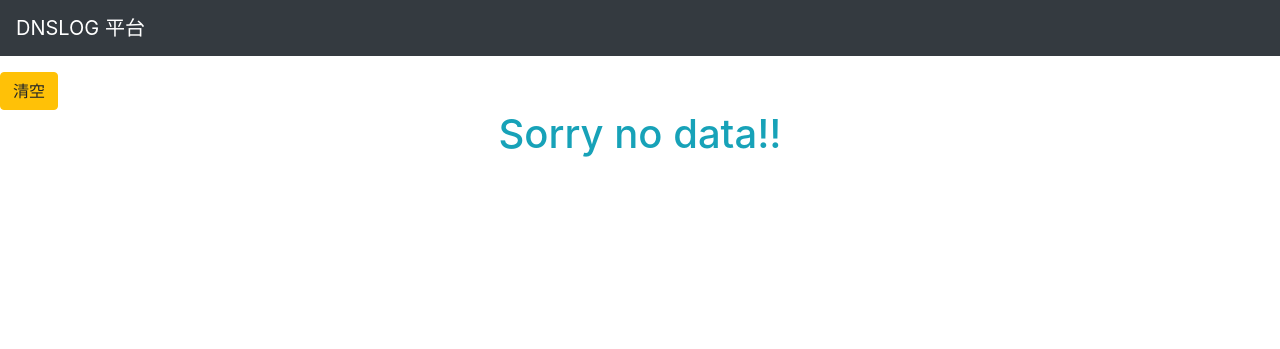
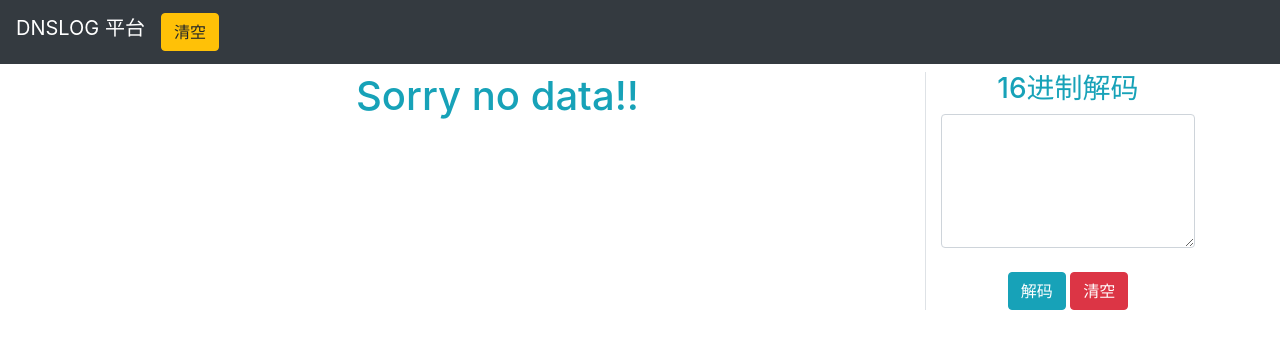
Before and after one commit to imjdl/DLS, a Django app: page / in a window 1280 px wide. Shown: the top 349 px of the page. Run offline with Django 3.2, Linux system fonts and the light colour scheme; data that the repository does not hold is empty; some libraries are stand-ins or nearby versions.

Commit message:
添加十六进制解码

```diff
--- a/DLS/settings.py
+++ b/DLS/settings.py
@@ -123,6 +123,8 @@ STATIC_URL = '/static/'
 
 # customize value
 
+# YOU host
 DNSHOST = '127.0.0.1'
 
+# You port
 DNSPORT = 53
--- a/dnslog/static/dnslog/js/getdata.js
+++ b/dnslog/static/dnslog/js/getdata.js
@@ -15,11 +15,13 @@ function strtojson(str) {
     var json = (new Function("return " + str))();
     return json;
 }
+
 function clear_log() {
     var xmlhttp = getXmlHttp();
     xmlhttp.open("GET",'/index/deldata', true);
     xmlhttp.send();
 }
+
 function getLogdata() {
     var xmlhttp = getXmlHttp();
     var dnslog = document.getElementById('dnslog');
@@ -66,3 +68,26 @@ function getLogdata() {
 }
 
 var handler = setInterval(getLogdata, 1000);
+
+function clear_hex() {
+    document.getElementById("decodehex").value="";
+}
+
+// 16进制转字符串
+function decode_hex() {
+    var val = document.getElementById("decodehex").value;
+    var trimedStr = val.trim();
+　　 var rawStr = trimedStr.substr(0,2).toLowerCase() === "0x"?trimedStr.substr(2):trimedStr;
+    var len = rawStr.length;
+　　 if(len % 2 !== 0) {
+　　　　alert("Illegal Format ASCII Code!");
+　　　　return "";
+　　 }
+　　 var curCharCode;
+　　 var resultStr = [];
+　　 for(var i = 0; i < len;i = i + 2) {
+　　　　curCharCode = parseInt(rawStr.substr(i, 2), 16); // ASCII Code Value
+　　　　resultStr.push(String.fromCharCode(curCharCode));
+　　 }
+    document.getElementById("decodehex").value = resultStr.join("");
+}
--- a/dnslog/templates/dnslog/index.html
+++ b/dnslog/templates/dnslog/index.html
@@ -12,14 +12,29 @@
       <li class="nav-item navbar-brand">
           <span class="text-white">DNSLOG 平台</span>
       </li>
+      <li class="nav-item navbar-brand">
+          <button class="btn btn-warning" onclick="clear_log()">清空</button>
+      </li>
   </ul>
 </nav>
 <br>
 <br>
 <br>
-<button class="btn btn-warning" onclick="clear_log()">清空</button>
 {% csrf_token %}
-<div class="container" id="dnslog"></div>
+<div class="container">
+    <div class="row">
+        <div class="col-9" id="dnslog"></div>
+        <div class="col-3 border-left">
+            <h3 class="text-center text-info">16进制解码</h3>
+            <textarea class="form-control" rows="5" id="decodehex"></textarea>
+            <br>
+            <div class="text-center">
+                <button class="btn btn-info" onclick="decode_hex()">解码</button>
+                <button class="btn btn-danger" onclick="clear_hex()">清空</button>
+            </div>
+        </div>
+    </div>
+</div>
 </body>
 <script src={% static 'dnslog/js/jquery-3.3.1.min.js' %}></script>
 <script src={% static 'dnslog/js/popper.min.js' %}></script>
```
